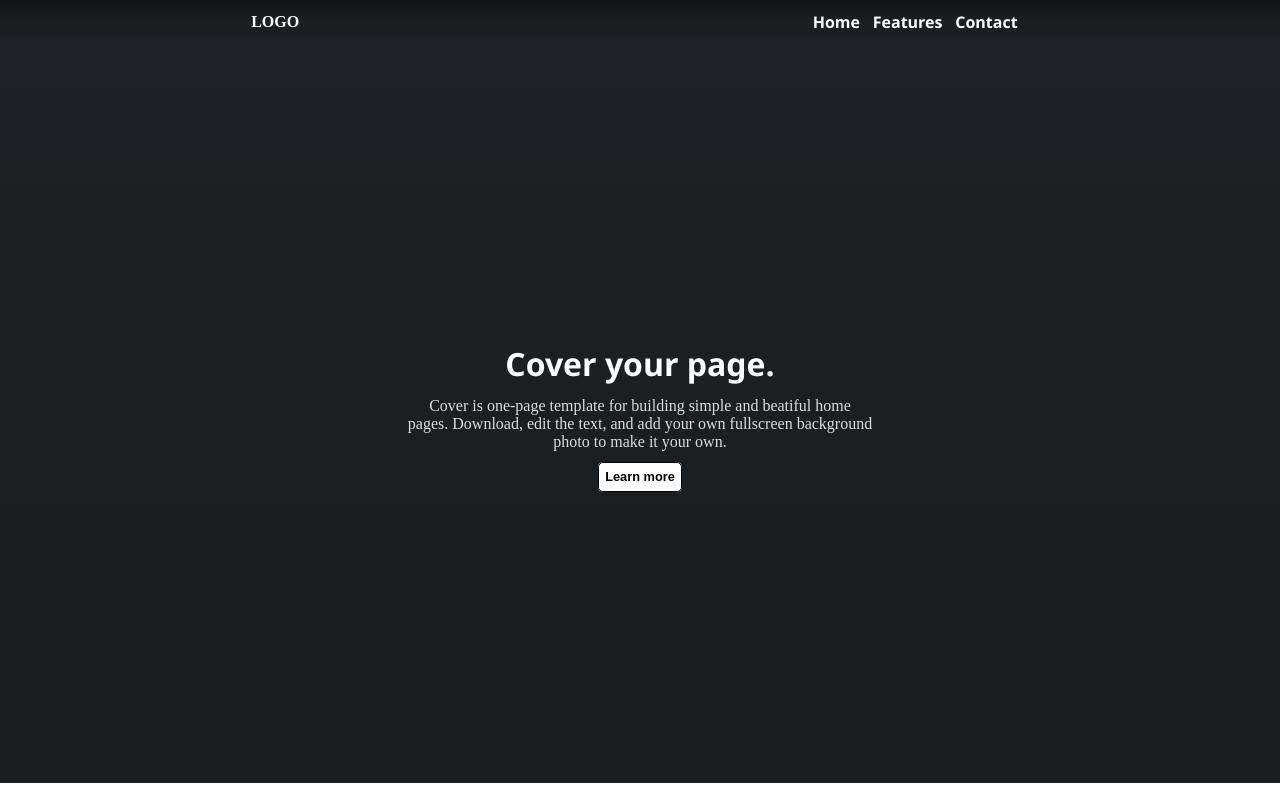
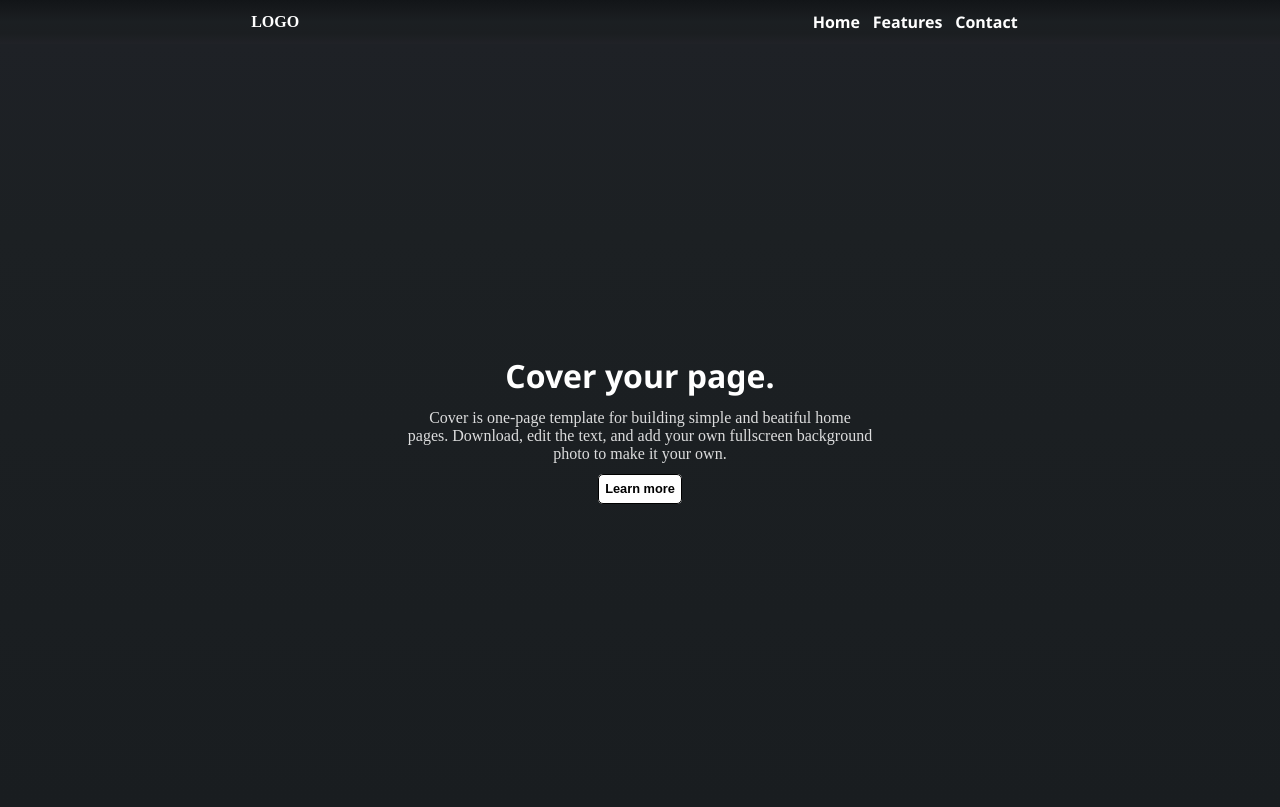
Before and after one commit to codevictorvhf/layout-cover, a plain HTML site: page index.html in a window 1280 px wide. Drawn offline with Linux system fonts and the light colour scheme.

Commit message:
teste tamanho

```diff
--- a/css/layout.css
+++ b/css/layout.css
@@ -49,7 +49,7 @@ nav a:hover {
 }
 
 main {
-  height: 92.3vh;
+  height: 95.3vh;
   background-image: linear-gradient(
     to top,
     #191d20,
```
